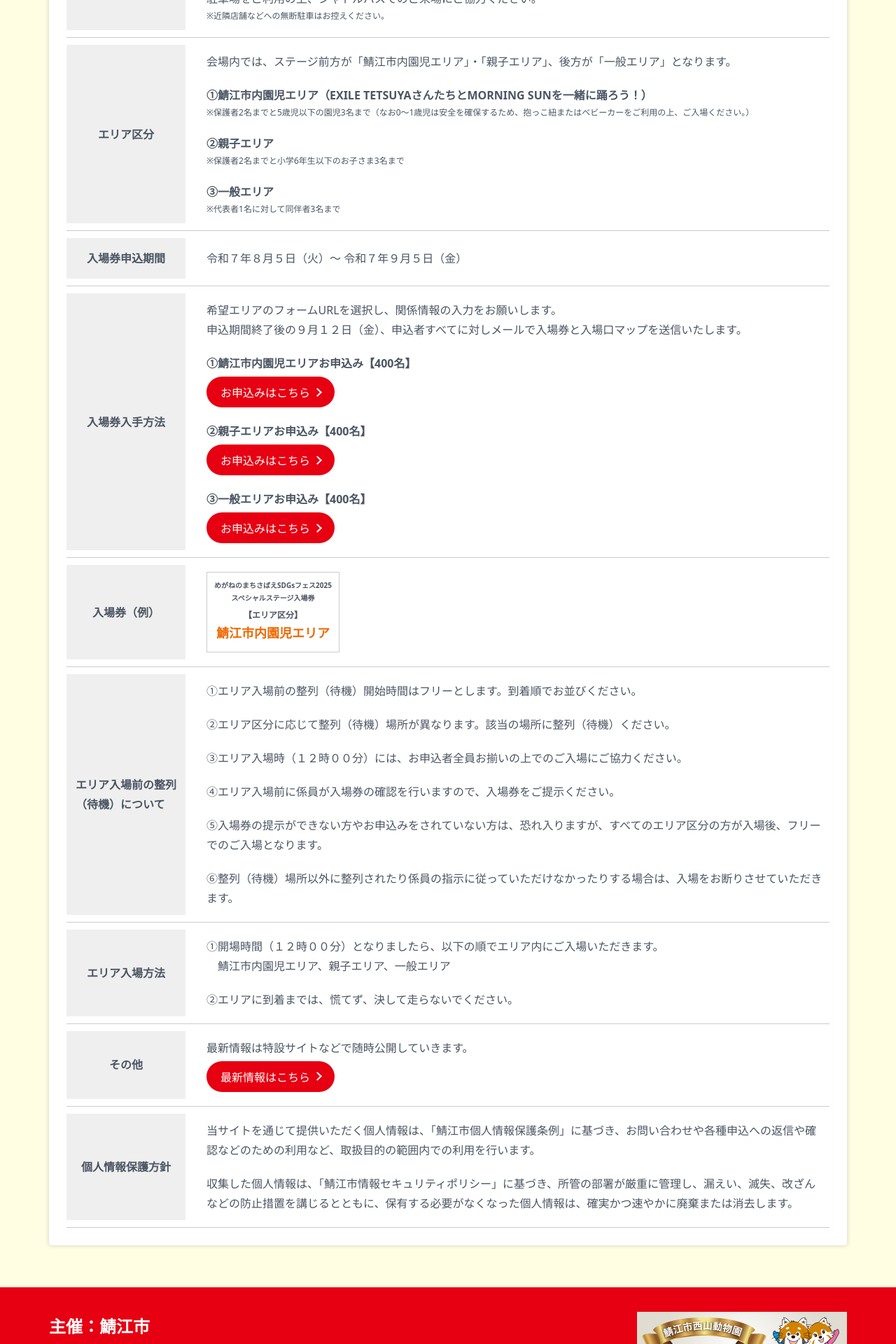
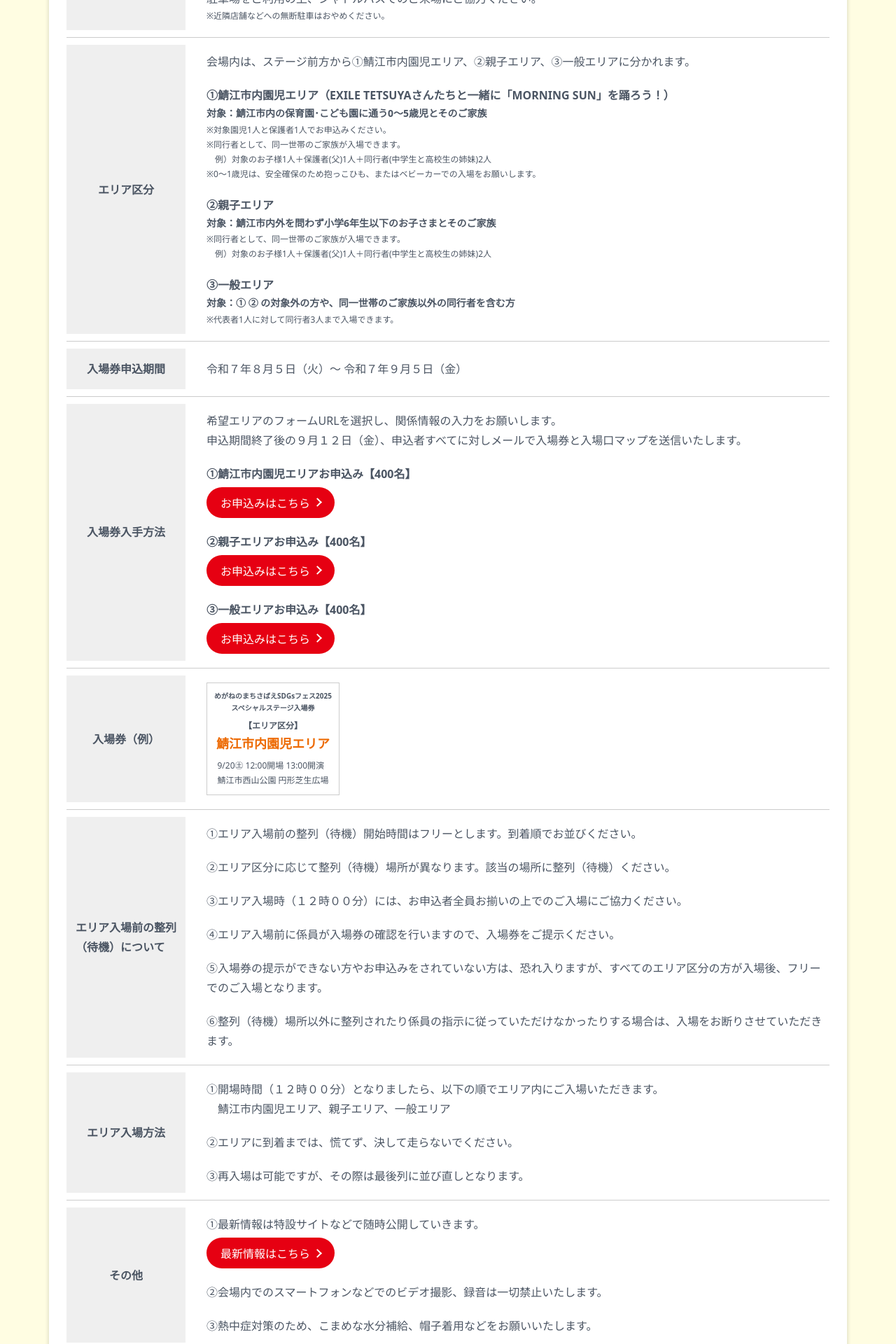
Before and after one commit to Ktjm-555/sabae-event-lp, a React (Vite) app in the folder sabae-event-lp/: page /ticket in a window 1280 px wide. Shown: the part 780-2700 px from the top of the page at 70% size. Built offline with nearby package versions, Linux system fonts and the light colour scheme; a web font is replaced by a local one.

Commit message:
修正9 入場券の修正

```diff
--- a/sabae-event-lp/src/components/pages/ticket/TicketPage.tsx
+++ b/sabae-event-lp/src/components/pages/ticket/TicketPage.tsx
@@ -62,7 +62,7 @@ export const TicketPage = () => {
 									<li>
 										②鯖江市総合体育館周辺には駐車場のご用意はありません。お車でお越しの方は、鯖江市役所など一般開放されている公共駐車場をご利用の上、シャトルバスでのご来場にご協力ください。
 										<S_SPAN_Notice>
-											※近隣店舗などへの無断駐車はお控えください。
+											※近隣店舗などへの無断駐車はおやめください。
 										</S_SPAN_Notice>
 									</li>
 								</UL_TableList>
@@ -71,28 +71,56 @@ export const TicketPage = () => {
 							<TableRow title="エリア区分">
 								<div>
 									<p>
-										会場内では、ステージ前方が「鯖江市内園児エリア」・「親子エリア」、後方が「一般エリア」となります。
+										会場内は、ステージ前方から①鯖江市内園児エリア、②親子エリア、③一般エリアに分かれます。
 									</p>
 									{/* spaced-topはリストの上に文章がある時にマージンをつけるため */}
 									<UL_TableList className="spaced-top bold">
 										<li>
-											①鯖江市内園児エリア（EXILE TETSUYAさんたちとMORNING
-											SUNを一緒に踊ろう！）
-											<S_SPAN_Notice>
-												※保護者2名までと5歳児以下の園児3名まで（なお0～1歳児は安全を確保するため、抱っこ紐またはベビーカーをご利用の上、ご入場ください。）
-											</S_SPAN_Notice>
+											①鯖江市内園児エリア（EXILE
+											TETSUYAさんたちと一緒に「MORNING SUN」を踊ろう！）
+											<P_Target>
+												対象：鯖江市内の保育園･こども園に通う0～5歳児とそのご家族
+											</P_Target>
+											<UL_Notice>
+												<li>※対象園児1人と保護者1人でお申込みください。</li>
+												<li>
+													※同行者として、同一世帯のご家族が入場できます。
+													<br />
+													<span className="indent">
+														例）対象のお子様1人＋保護者(父)1人＋同行者(中学生と高校生の姉妹)2人
+													</span>
+												</li>
+												<li>
+													※0～1歳児は、安全確保のため抱っこひも、またはベビーカーでの入場をお願いします。
+												</li>
+											</UL_Notice>
 										</li>
 										<li>
 											②親子エリア
-											<S_SPAN_Notice>
-												※保護者2名までと小学6年生以下のお子さま3名まで
-											</S_SPAN_Notice>
+											<P_Target>
+												対象：鯖江市内外を問わず小学6年生以下のお子さまとそのご家族
+											</P_Target>
+											<UL_Notice>
+												<li>
+													※同行者として、同一世帯のご家族が入場できます。
+													<br />
+													<span className="indent">
+														例）対象のお子様1人＋保護者(父)1人＋同行者(中学生と高校生の姉妹)2人{" "}
+													</span>
+												</li>
+											</UL_Notice>
 										</li>
 										<li>
 											③一般エリア
-											<S_SPAN_Notice>
-												※代表者1名に対して同伴者3名まで
-											</S_SPAN_Notice>
+											<P_Target>
+												対象：① ②
+												の対象外の方や、同一世帯のご家族以外の同行者を含む方{" "}
+											</P_Target>
+											<UL_Notice>
+												<li>
+													※代表者1人に対して同行者3人まで入場できます。 <br />
+												</li>
+											</UL_Notice>
 										</li>
 									</UL_TableList>
 								</div>
@@ -148,6 +176,11 @@ export const TicketPage = () => {
 											<span className="label">【エリア区分】</span>
 											<span className="type">鯖江市内園児エリア</span>
 										</DIV_TicketType>
+										<p>
+											9/20㊏ 12:00開場 13:00開演
+											<br />
+											鯖江市西山公園 円形芝生広場
+										</p>
 									</DIV_TableTicket>
 								</DIV_TableTicketContainer>
 							</TableRow>
@@ -186,16 +219,33 @@ export const TicketPage = () => {
 									<li>
 										②エリアに到着までは、慌てず、決して走らないでください。
 									</li>
+									<li>
+										③再入場は可能ですが、その際は最後列に並び直しとなります。
+									</li>
 								</UL_TableList>
 							</TableRow>
 
 							<TableRow title="その他">
-								<div>
+								{/* <div>
 									<p>最新情報は特設サイトなどで随時公開していきます。</p>
 									<DIV_ButtonWrapper>
 										<Button onClick={goToTop}>最新情報はこちら</Button>
 									</DIV_ButtonWrapper>
-								</div>
+								</div> */}
+								<UL_TableList>
+									<li>
+										①最新情報は特設サイトなどで随時公開していきます。{" "}
+										<DIV_ButtonWrapper>
+											<Button onClick={goToTop}>最新情報はこちら</Button>
+										</DIV_ButtonWrapper>
+									</li>
+									<li>
+										②会場内でのスマートフォンなどでのビデオ撮影、録音は一切禁止いたします。
+									</li>
+									<li>
+										③熱中症対策のため、こまめな水分補給、帽子着用などをお願いいたします。
+									</li>
+								</UL_TableList>
 							</TableRow>
 
 							<TableRow title="個人情報保護方針">
@@ -257,7 +307,7 @@ const UL_TableList = styled.ul`
 	}
 
 	/* リスト間の間隔 margin-bottom変えたら、spaced-topも変える */
-	li {
+	> li {
 		margin-bottom: 20px;
 		display: flex;
 		flex-direction: column;
@@ -269,8 +319,31 @@ const UL_TableList = styled.ul`
 	}
 
 	/* 最後のリストには不要 */
-	li:last-of-type {
+	> li:last-of-type {
 		margin-bottom: 0px;
+	}
+`;
+
+const P_Target = styled.p`
+	font-size: 14px;
+
+	@media (max-width: 650px) {
+		font-size: 12px;
+	}
+`;
+
+const UL_Notice = styled.ul`
+	display: block;
+	font-size: 12px;
+	font-weight: normal;
+
+	@media (max-width: 500px) {
+		font-size: 10px;
+	}
+
+	.indent {
+		display: inline-block;
+		padding-left: 1em; /* 必要なだけ字下げ */
 	}
 `;
 
@@ -293,6 +366,11 @@ const DIV_TableTicket = styled.div`
 	align-items: center;
 	font-size: 10px;
 	font-weight: bold;
+
+	p {
+		font-size: 12px;
+		font-weight: normal;
+	}
 `;
 
 const DIV_TicketType = styled.div`
@@ -300,7 +378,7 @@ const DIV_TicketType = styled.div`
 	flex-direction: column;
 	justify-content: center;
 	align-items: center;
-	margin-top: 5px;
+	margin: 5px 0;
 	span {
 		display: block;
 
```
